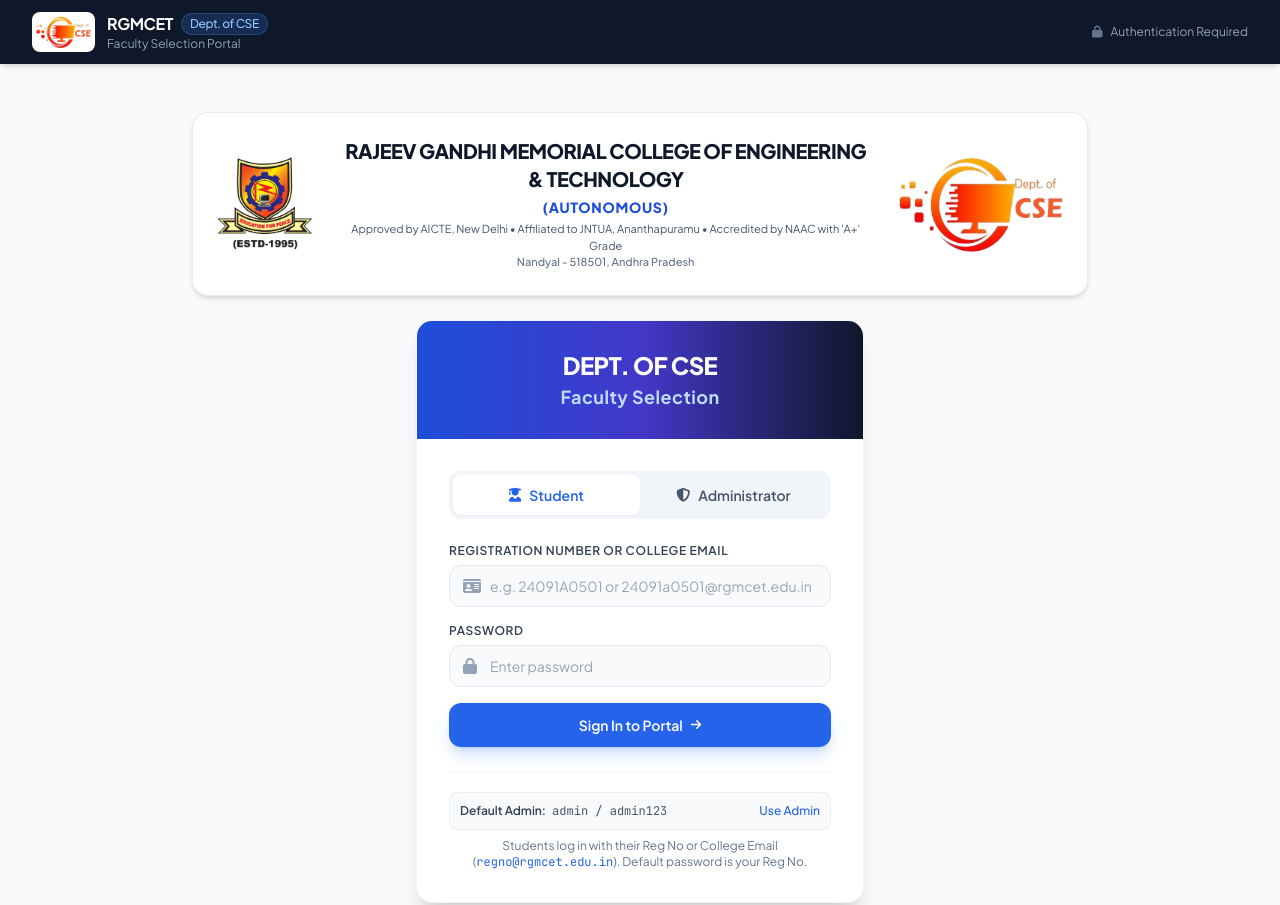
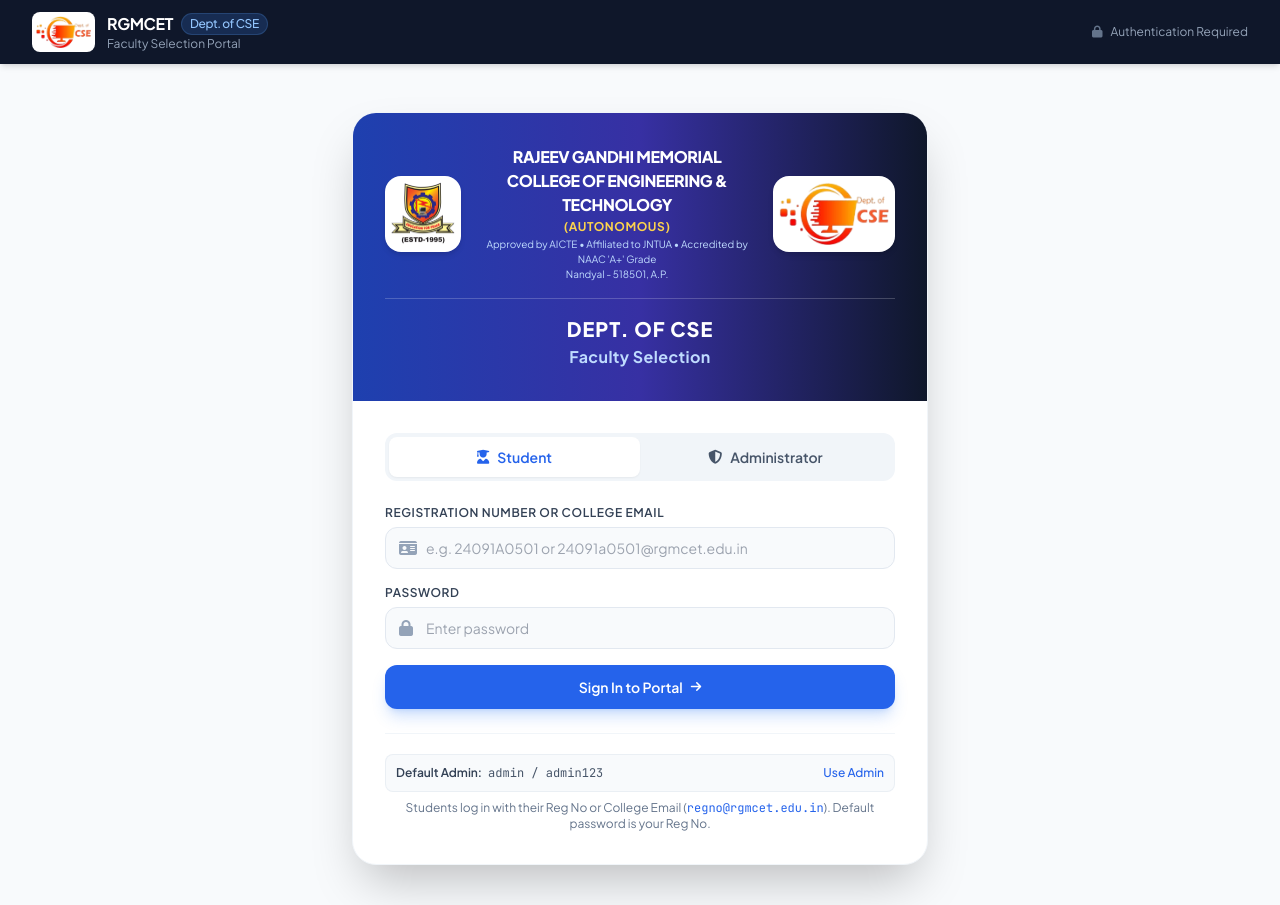
Before and after one commit to Rafi12-hub/faculty-selection-portal, a website: page public/index.html in a window 1280 px wide. Shown: the top 905 px of the page. Drawn offline with nearby package versions, Linux system fonts and the light colour scheme.

Commit message:
Move complete college header, logos, and Dept. of CSE title inside the upper blue section of login card

```diff
--- a/public/index.html
+++ b/public/index.html
@@ -71,45 +71,51 @@
   <main class="flex-1 max-w-7xl w-full mx-auto px-4 sm:px-6 lg:px-8 py-6">
 
     <!-- 1. LOGIN VIEW -->
-    <div id="view-login" class="max-w-4xl mx-auto my-6 space-y-6 hidden">
+    <div id="view-login" class="max-w-xl mx-auto my-6 hidden">
+      <div class="bg-white rounded-3xl shadow-2xl border border-slate-100 overflow-hidden">
 
-      <!-- College Banner Header: College Logo (Left), Full College Name (Center), Dept Logo (Right) -->
-      <div class="bg-white rounded-2xl shadow-md border border-slate-200/80 p-5 sm:p-6 flex flex-col sm:flex-row items-center justify-between gap-4">
-        <!-- College Logo (Left) -->
-        <div class="flex-shrink-0">
-          <img src="/college_logo.jpg" alt="RGMCET Emblem" class="h-20 sm:h-24 w-auto object-contain mx-auto">
+        <!-- Upper Blue Section with College Logo (Left), Complete Name (Center), Dept Logo (Right) -->
+        <div class="bg-gradient-to-r from-blue-800 via-indigo-800 to-slate-900 p-6 sm:p-8 text-white">
+          <!-- Top Row with Logos & College Name -->
+          <div class="flex items-center justify-between gap-3 sm:gap-4">
+            <!-- College Logo on Left -->
+            <div class="flex-shrink-0 bg-white rounded-2xl p-1.5 shadow-md">
+              <img src="/college_logo.jpg" alt="RGMCET Logo" class="h-14 sm:h-16 w-auto object-contain">
             </div>
 
-        <!-- Complete College Name (Middle) -->
-        <div class="flex-1 text-center px-2">
-          <h1 class="text-base sm:text-lg md:text-xl font-black text-slate-900 uppercase tracking-tight leading-snug">
+            <!-- Complete College Name in Middle -->
+            <div class="flex-1 text-center px-1">
+              <h1 class="text-xs sm:text-sm md:text-base font-black text-white uppercase tracking-tight leading-snug">
                 Rajeev Gandhi Memorial College of Engineering & Technology
               </h1>
-          <p class="text-xs sm:text-sm font-extrabold text-blue-700 tracking-wider mt-1 uppercase">
+              <p class="text-[10px] sm:text-xs font-bold text-amber-300 tracking-wider mt-0.5 uppercase">
                 (Autonomous)
               </p>
-          <p class="text-[11px] text-slate-600 mt-1">
-            Approved by AICTE, New Delhi &bull; Affiliated to JNTUA, Ananthapuramu &bull; Accredited by NAAC with 'A+' Grade
+              <p class="text-[9px] sm:text-[10px] text-blue-200 mt-0.5 hidden sm:block">
+                Approved by AICTE &bull; Affiliated to JNTUA &bull; Accredited by NAAC 'A+' Grade
               </p>
-          <p class="text-[11px] text-slate-500 font-medium">
-            Nandyal - 518501, Andhra Pradesh
+              <p class="text-[9px] sm:text-[10px] text-blue-200">
+                Nandyal - 518501, A.P.
               </p>
             </div>
 
-        <!-- Dept. of CSE Logo (Right) -->
-        <div class="flex-shrink-0">
-          <img src="/cse_logo.png" alt="Dept. of CSE Logo" class="h-20 sm:h-24 w-auto object-contain mx-auto">
+            <!-- Dept Logo on Right -->
+            <div class="flex-shrink-0 bg-white rounded-2xl p-1.5 shadow-md">
+              <img src="/cse_logo.png" alt="Dept of CSE Logo" class="h-14 sm:h-16 w-auto object-contain">
             </div>
           </div>
 
-      <!-- Login Card -->
-      <div class="max-w-md mx-auto bg-white rounded-2xl shadow-xl border border-slate-100 overflow-hidden">
-        <div class="bg-gradient-to-r from-blue-700 via-indigo-700 to-slate-900 p-6 sm:p-7 text-white text-center">
-          <div class="text-xl sm:text-2xl font-black tracking-tight text-white uppercase">
+          <!-- Divider -->
+          <div class="my-4 border-t border-white/20"></div>
+
+          <!-- Dept of CSE in Above Line & Faculty Selection in Next Line -->
+          <div class="text-center">
+            <h2 class="text-lg sm:text-xl font-black uppercase tracking-wider text-white">
               Dept. of CSE
-          </div>
-          <div class="text-base sm:text-lg font-bold text-blue-200 mt-0.5 tracking-wide">
+            </h2>
+            <h3 class="text-sm sm:text-base font-bold text-blue-200 tracking-wide mt-0.5">
               Faculty Selection
+            </h3>
           </div>
         </div>
 
```
Lines whose indentation alone changed are shown as unchanged.
